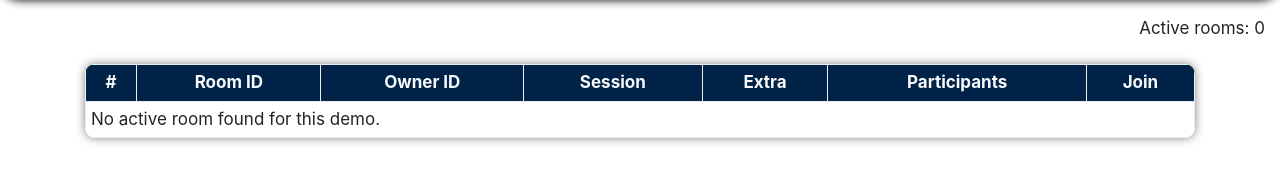
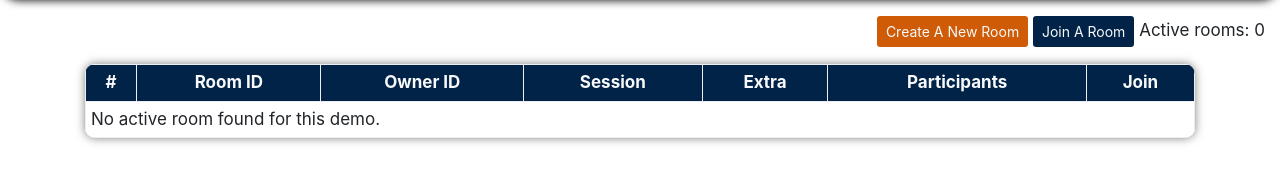
Before and after one commit to harsh3877/etsold, a website: page demos/dashboard/index.html in a window 1280 px wide. Shown: the part 88-270 px from the top of the page. Drawn offline with nearby package versions, Linux system fonts and the light colour scheme; files that its build step writes are made by us from their sources; no server answers.

Commit message:
Update index.html

```diff
--- a/demos/dashboard/index.html
+++ b/demos/dashboard/index.html
@@ -319,8 +319,8 @@ input[disabled], button[disabled] {
 <!--header menu ended--->
  <div class="container-fluid py-3 mb-3">
     <div class="float-right">
-      <!--button class="btn primary-bg text-light openbtn btn-sm" data-toggle="modal" data-target="#startRoomModel">Create A New Room</button>
-      <button id="btn-show-join-hidden-room" class="top-span btn secondary-bg text-light joinbtn btn-sm" data-toggle="modal" data-target="#joinRoomModel">Join A Room</button-->
+      <button class="btn primary-bg text-light openbtn btn-sm" data-toggle="modal" data-target="#startRoomModel">Create A New Room</button>
+      <button id="btn-show-join-hidden-room" class="top-span btn secondary-bg text-light joinbtn btn-sm" data-toggle="modal" data-target="#joinRoomModel">Join A Room</button>
       <span class="top-span">Active rooms: <span id="active-rooms">0</span></span>
     </div>
 </div>
```
